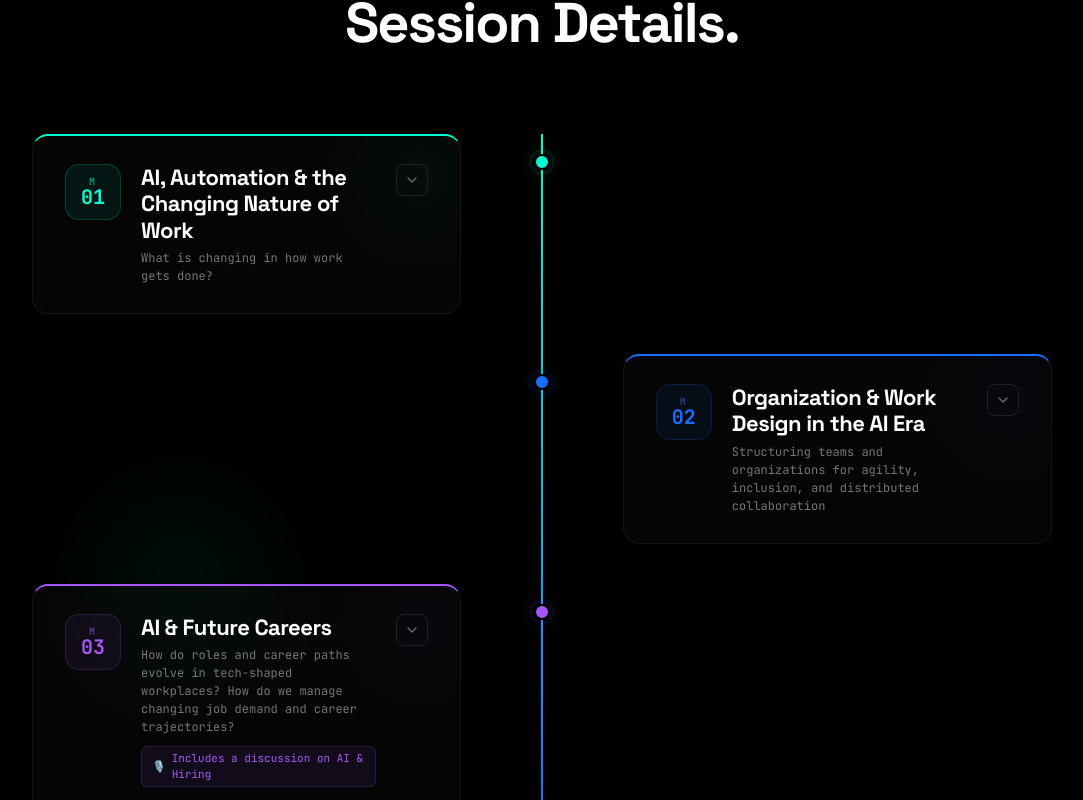
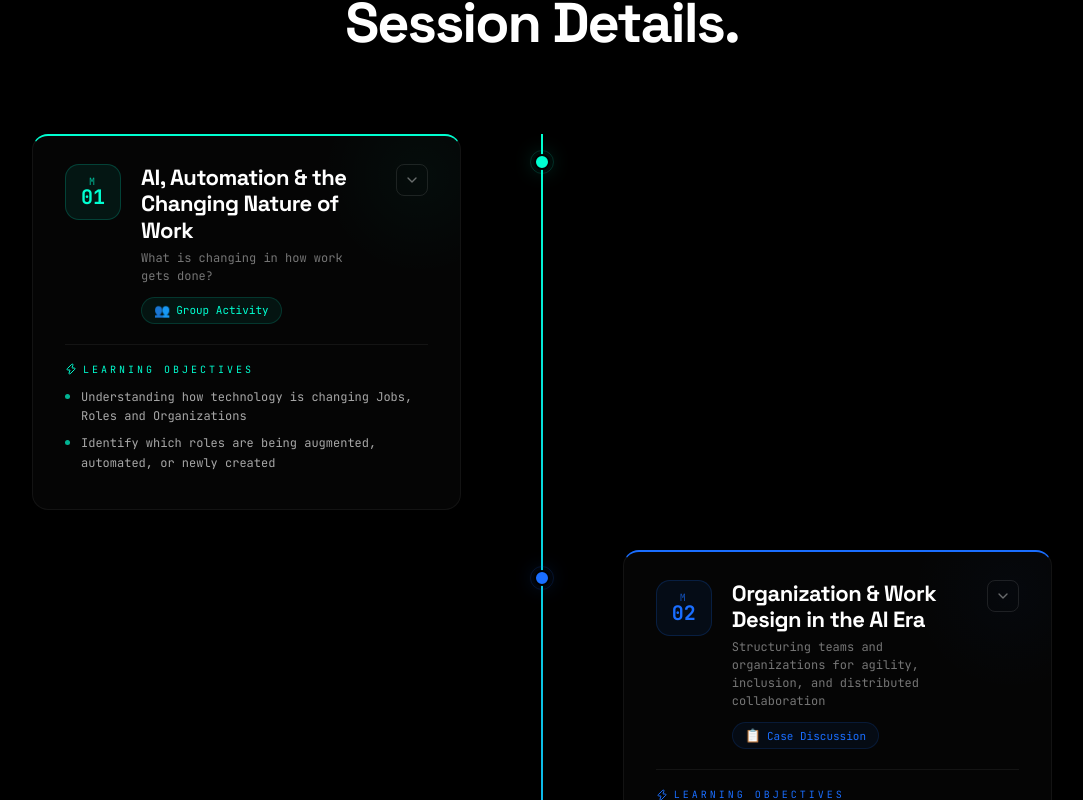
Before and after one commit to Yash-Khetan/future_of_work, a React (Vite) app: page / in a window 1280 px wide. Shown: the part 900-1700 px from the top of the page, without its empty margins (98-1181 px from the left). Built offline with nearby package versions, Linux system fonts and the light colour scheme.

Commit message:
changes 7.0

```diff
--- a/src/components/ModuleCard.jsx
+++ b/src/components/ModuleCard.jsx
@@ -2,6 +2,14 @@ import React, { useState } from 'react';
 import { motion, AnimatePresence } from 'framer-motion';
 import { ChevronDown, BookOpen, Zap } from 'lucide-react';
 
+const activityIcons = {
+  group: '👥',
+  case: '📋',
+  assessment: '🎯',
+  discussion: '💬',
+  scenario: '🔍',
+  roadmap: '🗺️',
+};
 
 export default function ModuleCard({ module, index }) {
   const [isExpanded, setIsExpanded] = useState(false);
@@ -138,6 +146,29 @@ export default function ModuleCard({ module, index }) {
                 <span>{module.highlight}</span>
               </div>
             )}
+
+            {/* Pedagogy / Activity Badge visible without clicking */}
+            {module.activity && (
+              <div style={{ marginTop: 12 }}>
+                <span
+                  className="font-mono"
+                  style={{
+                    fontSize: 11,
+                    padding: '4px 12px',
+                    borderRadius: 20,
+                    background: `${module.color}10`,
+                    border: `1px solid ${module.color}25`,
+                    color: module.color,
+                    display: 'inline-flex',
+                    alignItems: 'center',
+                    gap: 6,
+                  }}
+                >
+                  <span style={{ fontSize: 13 }}>{activityIcons[module.activity.type] || '📌'}</span>
+                  {module.activity.label}
+                </span>
+              </div>
+            )}
           </div>
 
           {/* Expand chevron */}
@@ -159,7 +190,64 @@ export default function ModuleCard({ module, index }) {
           </motion.div>
         </div>
 
-
+        {/* Learning Objectives visible without clicking */}
+        {module.objectives && module.objectives.length > 0 && (
+          <div
+            style={{
+              marginTop: 20,
+              paddingTop: 18,
+              borderTop: '1px solid rgba(255,255,255,0.06)',
+              position: 'relative',
+              zIndex: 1,
+            }}
+          >
+            <div
+              className="font-mono"
+              style={{
+                fontSize: 10,
+                letterSpacing: 3,
+                color: module.color,
+                marginBottom: 12,
+                display: 'flex',
+                alignItems: 'center',
+                gap: 6,
+              }}
+            >
+              <Zap size={12} />
+              LEARNING OBJECTIVES
+            </div>
+            <ul style={{ listStyle: 'none', padding: 0, margin: 0 }}>
+              {module.objectives.map((obj, i) => (
+                <li
+                  key={i}
+                  className="font-mono"
+                  style={{
+                    fontSize: 12,
+                    color: 'rgba(255,255,255,0.65)',
+                    lineHeight: 1.6,
+                    marginBottom: 8,
+                    paddingLeft: 16,
+                    position: 'relative',
+                  }}
+                >
+                  <span
+                    style={{
+                      position: 'absolute',
+                      left: 0,
+                      top: 6,
+                      width: 5,
+                      height: 5,
+                      borderRadius: '50%',
+                      background: module.color,
+                      opacity: 0.7,
+                    }}
+                  />
+                  {obj}
+                </li>
+              ))}
+            </ul>
+          </div>
+        )}
 
         {/* Expandable content */}
         <AnimatePresence>
@@ -173,67 +261,11 @@ export default function ModuleCard({ module, index }) {
             >
               <div
                 style={{
-                  marginTop: 24,
-                  paddingTop: 24,
+                  marginTop: 20,
+                  paddingTop: 20,
                   borderTop: '1px solid rgba(255,255,255,0.06)',
-                  display: 'grid',
-                  gridTemplateColumns: '1fr 1fr',
-                  gap: 32,
                 }}
-                className="module-expanded-grid"
               >
-                {/* Learning Objectives */}
-                <div>
-                  <div
-                    className="font-mono"
-                    style={{
-                      fontSize: 10,
-                      letterSpacing: 3,
-                      color: module.color,
-                      marginBottom: 14,
-                      display: 'flex',
-                      alignItems: 'center',
-                      gap: 6,
-                    }}
-                  >
-                    <Zap size={12} />
-                    LEARNING OBJECTIVES
-                  </div>
-                  <ul style={{ listStyle: 'none', padding: 0, margin: 0 }}>
-                    {module.objectives.map((obj, i) => (
-                      <motion.li
-                        key={i}
-                        initial={{ opacity: 0, x: -10 }}
-                        animate={{ opacity: 1, x: 0 }}
-                        transition={{ delay: i * 0.1 + 0.2 }}
-                        className="font-mono"
-                        style={{
-                          fontSize: 12,
-                          color: 'rgba(255,255,255,0.6)',
-                          lineHeight: 1.6,
-                          marginBottom: 10,
-                          paddingLeft: 16,
-                          position: 'relative',
-                        }}
-                      >
-                        <span
-                          style={{
-                            position: 'absolute',
-                            left: 0,
-                            top: 2,
-                            width: 5,
-                            height: 5,
-                            borderRadius: '50%',
-                            background: module.color,
-                            opacity: 0.6,
-                          }}
-                        />
-                        {obj}
-                      </motion.li>
-                    ))}
-                  </ul>
-                </div>
-
                 {/* Readings */}
                 <div>
                   <div
--- a/src/components/Timeline.jsx
+++ b/src/components/Timeline.jsx
@@ -16,7 +16,7 @@ export default function Timeline({ modules, timelineRef }) {
       className="timeline-section"
       style={{
         position: 'relative',
-        padding: '80px 40px 120px',
+        padding: '80px 40px 40px',
         maxWidth: 1100,
         margin: '0 auto',
       }}
--- a/src/screens/Landing.jsx
+++ b/src/screens/Landing.jsx
@@ -587,7 +587,7 @@ export default function Landing() {
       ═══════════════════════════════════════════════════════════════ */}
       <footer
         style={{
-          padding: '60px 40px',
+          padding: '30px 40px 60px',
           borderTop: '1px solid rgba(255, 255, 255, 0.08)',
           background: '#000',
           textAlign: 'center',
@@ -600,28 +600,47 @@ export default function Landing() {
           whileInView={{ opacity: 1, y: 0 }}
           viewport={{ once: true }}
           transition={{ duration: 0.8 }}
+          style={{
+            display: 'flex',
+            alignItems: 'center',
+            justifyContent: 'center',
+            flexWrap: 'wrap',
+            gap: '10px 16px',
+          }}
+        >
+          <span
             className="font-display"
             style={{
-            fontSize: 'clamp(18px, 2.5vw, 24px)',
-            fontWeight: 700,
+              fontSize: 'clamp(24px, 3.5vw, 36px)',
+              fontWeight: 800,
               letterSpacing: '-0.5px',
               color: '#fff',
-            marginBottom: 6,
             }}
           >
             The future of work
-        </motion.div>
-        <div
+          </span>
+          <span
+            style={{
+              fontSize: 'clamp(20px, 3vw, 28px)',
+              color: 'rgba(255, 255, 255, 0.25)',
+              fontWeight: 300,
+            }}
+          >
+            —
+          </span>
+          <span
             className="font-mono"
             style={{
-            fontSize: 12,
+              fontSize: 'clamp(18px, 2.5vw, 26px)',
               letterSpacing: 3,
-            color: 'rgba(255, 255, 255, 0.4)',
+              color: 'rgba(255, 255, 255, 0.55)',
               textTransform: 'uppercase',
+              fontWeight: 500,
             }}
           >
             A leadership journey
-        </div>
+          </span>
+        </motion.div>
       </footer>
     </>
   );
```
Lines whose indentation alone changed are shown as unchanged.
